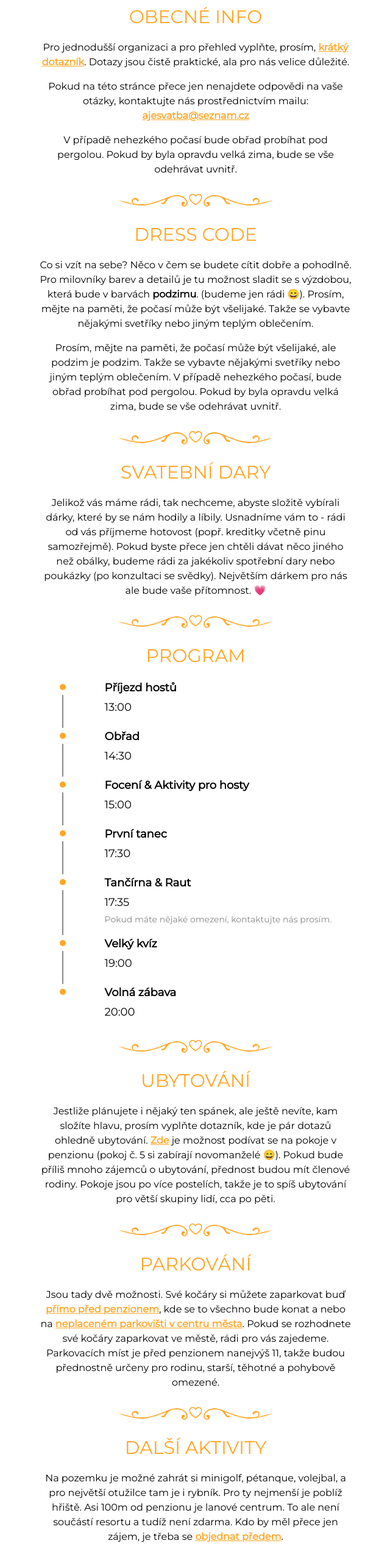
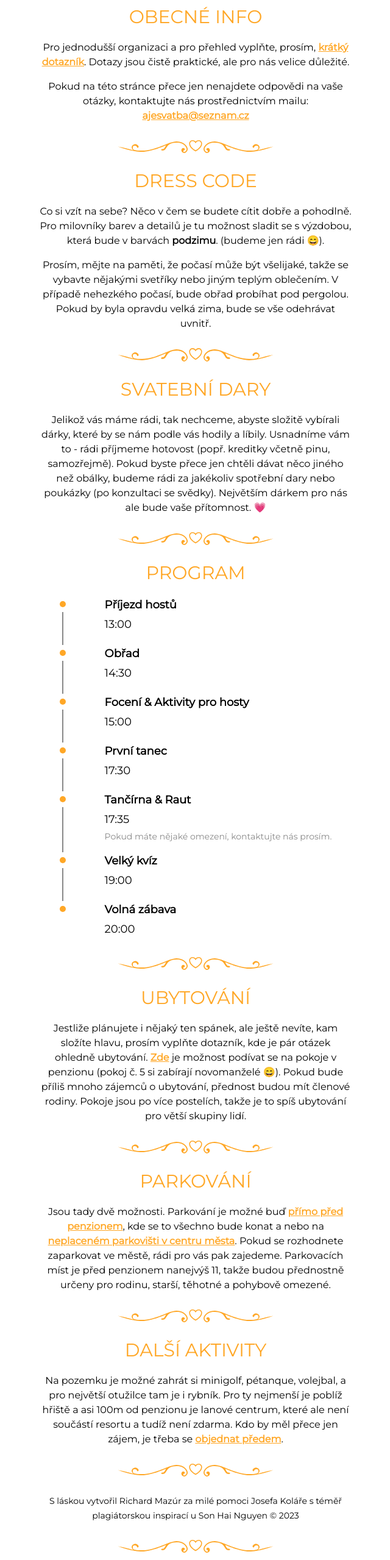
Before and after one commit to essare-rimaz/wedding-web, a Nuxt app: page / in a window 1280 px wide. Shown: the part 1518-4077 px from the top of the page at 61% size, without its empty margins (319-959 px from the left). Built offline with nearby package versions, Linux system fonts and the light colour scheme.

Commit message:
text changes after proof-reading

```diff
--- a/pages/index.vue
+++ b/pages/index.vue
@@ -17,28 +17,25 @@
 
     <SectionTitle text="Obecné info" />
     <TextContent>
-      Pro jednodušší organizaci a pro přehled vyplňte, prosím, <a target="_blank" href="https://docs.google.com/forms/d/e/1FAIpQLSftCxaoJ04IRa9zy7gK6QCiz9z-ce3rGONPMDJw_E4Q2DU3Mg/viewform?usp=pp_url" class="underline hover:text-dark-blue text-orange font-semibold transition-colors">krátký dotazník</a>. Dotazy jsou čistě praktické, ala pro nás velice důležité.
+      Pro jednodušší organizaci a pro přehled vyplňte, prosím, <a target="_blank" href="https://docs.google.com/forms/d/e/1FAIpQLSftCxaoJ04IRa9zy7gK6QCiz9z-ce3rGONPMDJw_E4Q2DU3Mg/viewform?usp=pp_url" class="underline hover:text-dark-blue text-orange font-semibold transition-colors">krátký dotazník</a>. Dotazy jsou čistě praktické, ale pro nás velice důležité.
     </TextContent>
     <TextContent>
       Pokud na této stránce přece jen nenajdete odpovědi na vaše otázky, kontaktujte nás prostřednictvím mailu: <p><a target="_blank" href="https://mapy.cz/s/nuvoculame" class="underline hover:text-dark-blue text-orange font-semibold transition-colors">ajesvatba@seznam.cz</a></p>
-    </TextContent>
-    <TextContent>
-      V případě nehezkého počasí bude obřad probíhat pod pergolou. Pokud by byla opravdu velká zima, bude se vše odehrávat uvnitř.
     </TextContent>
     <SplitElement />
 
     <SectionTitle text="Dress code" />
     <TextContent>
-      Co si vzít na sebe? Něco v čem se budete cítit dobře a pohodlně. Pro milovníky barev a detailů je tu možnost sladit se s výzdobou, která bude v barvách <span class="font-semibold">podzimu</span>. (budeme jen rádi &#128516;). Prosím, mějte na paměti, že počasí může být všelijaké. Takže se vybavte nějakými svetříky nebo jiným teplým oblečením.
+      Co si vzít na sebe? Něco v čem se budete cítit dobře a pohodlně. Pro milovníky barev a detailů je tu možnost sladit se s výzdobou, která bude v barvách <span class="font-semibold">podzimu</span>. (budeme jen rádi &#128516;).
     </TextContent>
     <TextContent>
-      Prosím, mějte na paměti, že počasí může být všelijaké, ale podzim je podzim. Takže se vybavte nějakými svetříky nebo jiným teplým oblečením. V případě nehezkého počasí, bude obřad probíhat pod pergolou. Pokud by byla opravdu velká zima, bude se vše odehrávat uvnitř.
+      Prosím, mějte na paměti, že počasí může být všelijaké, takže se vybavte nějakými svetříky nebo jiným teplým oblečením. V případě nehezkého počasí, bude obřad probíhat pod pergolou. Pokud by byla opravdu velká zima, bude se vše odehrávat uvnitř.
     </TextContent>
     <SplitElement />
 
     <SectionTitle text="Svatební dary" />
     <TextContent>
-      Jelikož vás máme rádi, tak nechceme, abyste složitě vybírali dárky, které by se nám hodily a líbily. Usnadníme vám to - rádi od vás příjmeme hotovost (popř. kreditky včetně pinu samozřejmě). Pokud byste přece jen chtěli dávat něco jiného než obálky, budeme rádi za jakékoliv spotřební dary nebo poukázky (po konzultaci se svědky). Největším dárkem pro nás ale bude vaše přítomnost. &#128151;
+      Jelikož vás máme rádi, tak nechceme, abyste složitě vybírali dárky, které by se nám podle vás hodily a líbily. Usnadníme vám to - rádi příjmeme hotovost (popř. kreditky včetně pinu, samozřejmě). Pokud byste přece jen chtěli dávat něco jiného než obálky, budeme rádi za jakékoliv spotřební dary nebo poukázky (po konzultaci se svědky). Největším dárkem pro nás ale bude vaše přítomnost. &#128151;
     </TextContent>
     <SplitElement />
 
@@ -49,19 +46,19 @@
     <!-- ACCOMMODATION -->
     <SectionTitle text="Ubytování" />
     <TextContent>
-      Jestliže plánujete i nějaký ten spánek, ale ještě nevíte, kam složíte hlavu, prosím vyplňte dotazník, kde je pár dotazů ohledně ubytování. <a target="_blank" href="https://www.borovinka.cz/rooms" class="underline hover:text-dark-blue text-orange font-semibold transition-colors">Zde</a> je možnost podívat se na pokoje v penzionu (pokoj č. 5 si zabírají novomanželé &#128516;). Pokud bude příliš mnoho zájemců o ubytování, přednost budou mít členové rodiny. Pokoje jsou po více postelích, takže je to spíš ubytování pro větší skupiny lidí, cca po pěti.
+      Jestliže plánujete i nějaký ten spánek, ale ještě nevíte, kam složíte hlavu, prosím vyplňte dotazník, kde je pár otázek ohledně ubytování. <a target="_blank" href="https://www.borovinka.cz/rooms" class="underline hover:text-dark-blue text-orange font-semibold transition-colors">Zde</a> je možnost podívat se na pokoje v penzionu (pokoj č. 5 si zabírají novomanželé &#128516;). Pokud bude příliš mnoho zájemců o ubytování, přednost budou mít členové rodiny. Pokoje jsou po více postelích, takže je to spíš ubytování pro větší skupiny lidí.
     </TextContent>
     <SplitElement />
 
     <SectionTitle text="Parkování" />
     <TextContent>
-      Jsou tady dvě možnosti. Své kočáry si můžete zaparkovat buď <a target="_blank" href="https://mapy.cz/s/nuvoculame" class="underline hover:text-dark-blue text-orange font-semibold transition-colors">přímo před penzionem</a>, kde se to všechno bude konat a nebo na <a target="_blank" href="https://mapy.cz/s/nugurulana" class="underline hover:text-dark-blue text-orange font-semibold transition-colors">neplaceném parkovišti v centru města</a>. Pokud se rozhodnete své kočáry zaparkovat ve městě, rádi pro vás zajedeme. Parkovacích míst je před penzionem nanejvýš 11, takže budou přednostně určeny pro rodinu, starší, těhotné a pohybově omezené.
+      Jsou tady dvě možnosti. Parkování je možné buď <a target="_blank" href="https://mapy.cz/s/nuvoculame" class="underline hover:text-dark-blue text-orange font-semibold transition-colors">přímo před penzionem</a>, kde se to všechno bude konat a nebo na <a target="_blank" href="https://mapy.cz/s/nugurulana" class="underline hover:text-dark-blue text-orange font-semibold transition-colors">neplaceném parkovišti v centru města</a>. Pokud se rozhodnete zaparkovat ve městě, rádi pro vás pak zajedeme. Parkovacích míst je před penzionem nanejvýš 11, takže budou přednostně určeny pro rodinu, starší, těhotné a pohybově omezené.
     </TextContent>
     <SplitElement />
 
     <SectionTitle text="Další aktivity" />
     <TextContent>
-      Na pozemku je možné zahrát si minigolf, pétanque, volejbal, a pro největší otužilce tam je i rybník. Pro ty nejmenší je poblíž hřiště. Asi 100m od penzionu je lanové centrum. To ale není součástí resortu a tudíž není zdarma. Kdo by měl přece jen zájem, je třeba se <a target="_blank" href="https://www.outdoordomanin.cz/oteviraci-doba/" class="underline hover:text-dark-blue text-orange font-semibold transition-colors">objednat předem</a>.
+      Na pozemku je možné zahrát si minigolf, pétanque, volejbal, a pro největší otužilce tam je i rybník. Pro ty nejmenší je poblíž hřiště a asi 100m od penzionu je lanové centrum, které ale není součástí resortu a tudíž není zdarma. Kdo by měl přece jen zájem, je třeba se <a target="_blank" href="https://www.outdoordomanin.cz/oteviraci-doba/" class="underline hover:text-dark-blue text-orange font-semibold transition-colors">objednat předem</a>.
     </TextContent>
     <SplitElement />
     <TextContent>
```
